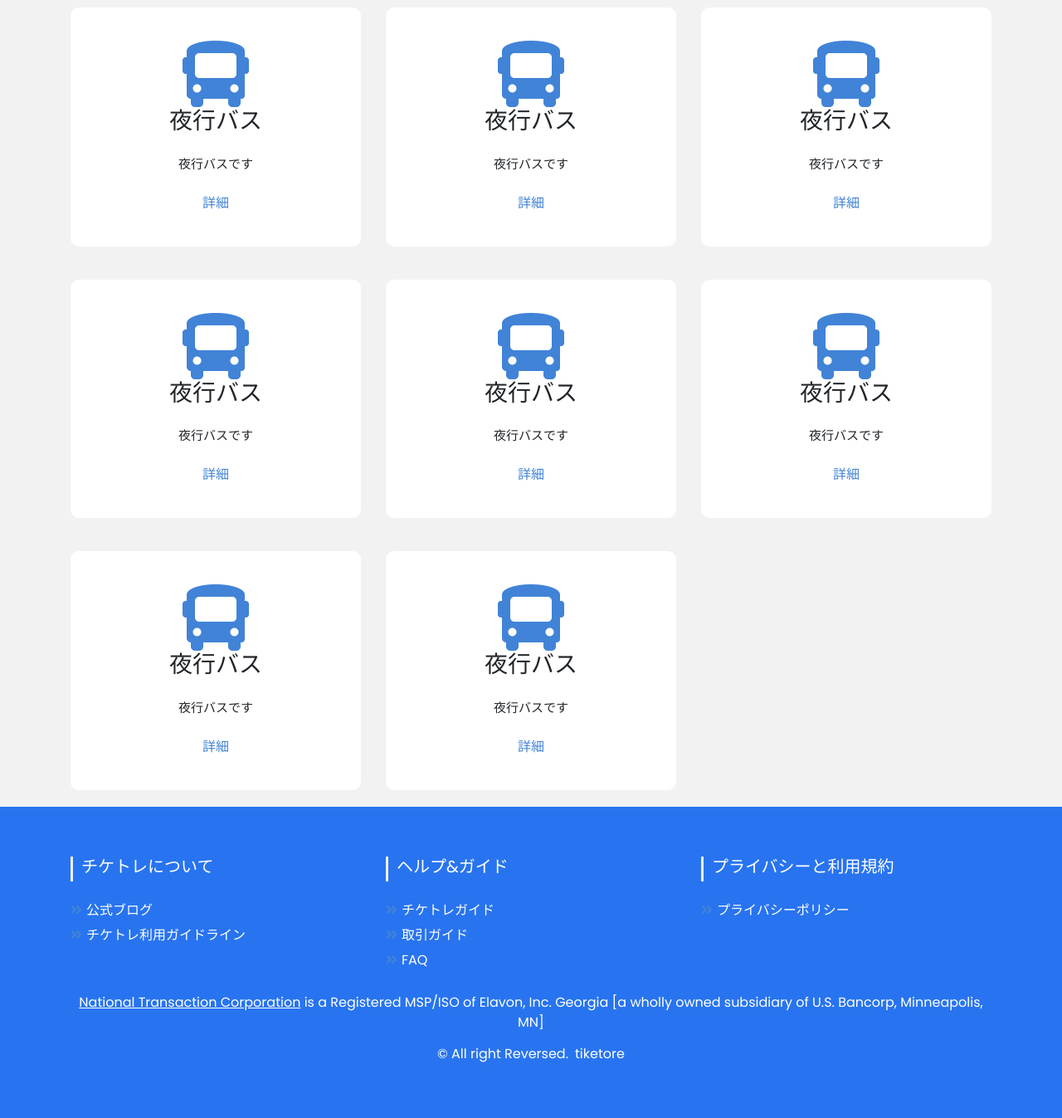
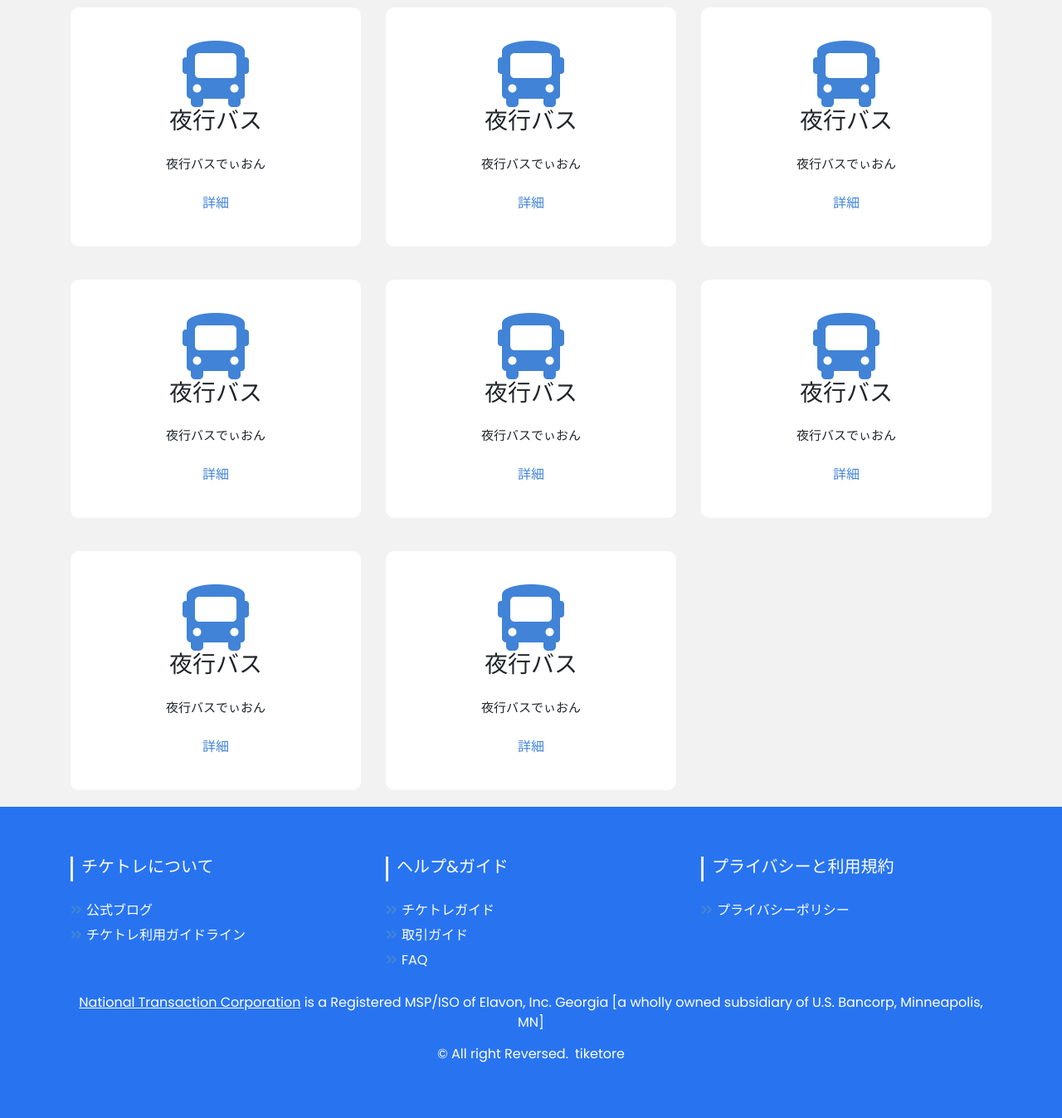
Before and after one commit to ibuki1006/prottype, a PHP site: page / in a window 1280 px wide. Shown: the part 169-1516 px from the top of the page at 83% size. Run offline with PHP 8.4, Linux system fonts and the light colour scheme; some libraries are stand-ins or nearby versions.

Commit message:
テキストの変更

```diff
--- a/include/top.php
+++ b/include/top.php
@@ -9,7 +9,7 @@
 							<h3>夜行バス</h3>
 						</div>
 						<div class="box-text">
-							<span>夜行バスです</span>
+							<span>夜行バスでぃおん</span>
 						</div>
 						<div class="box-btn">
 						    <a href="index.php?page=detail">詳細</a>
```
